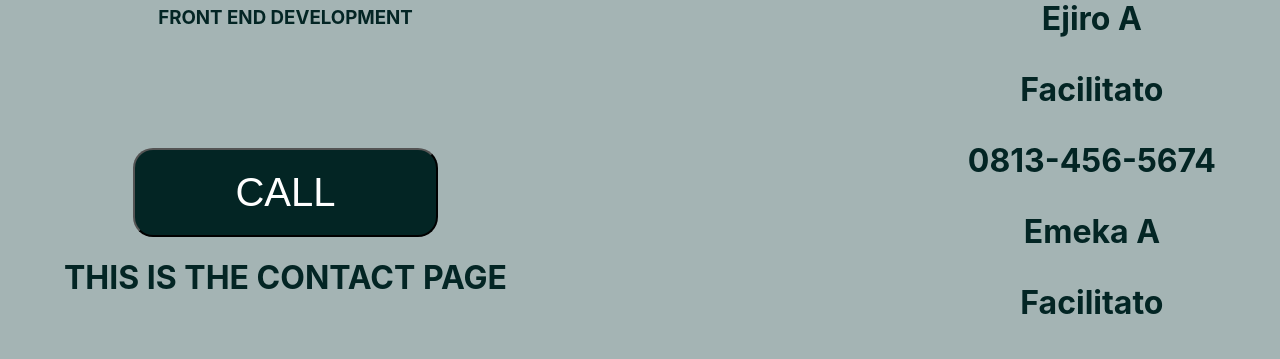
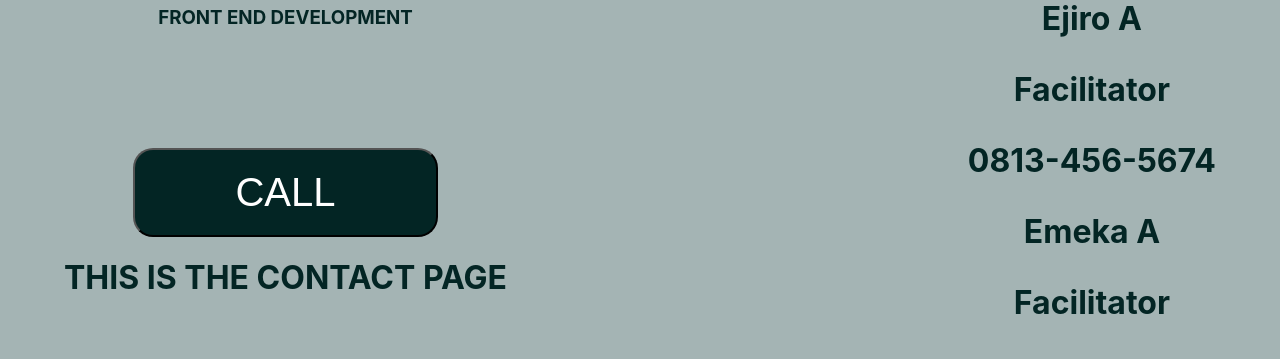
Before and after one commit to Palevu4real/mytest, a React (Create React App) app: page /contact in a window 1280 px wide. Shown: the part 154-513 px from the top of the page. Built offline with nearby package versions, Linux system fonts and the light colour scheme.

Commit message:
Update Contact.js

```diff
--- a/src/Pages/Contact.js
+++ b/src/Pages/Contact.js
@@ -8,12 +8,12 @@ export default function Contact() {
 
            <div className="Emeka" >
            <h1> <p>Ejiro A </p>
-            <p>Facilitato </p>
+            <p>Facilitator </p>
             <p> 0813-456-5674 </p>
             </h1>
 
             <h1> <p>Emeka A </p>
-            <p>Facilitato </p>
+            <p>Facilitator </p>
             <p> 0813-456-5674 </p>
             </h1>
             </div>
```
